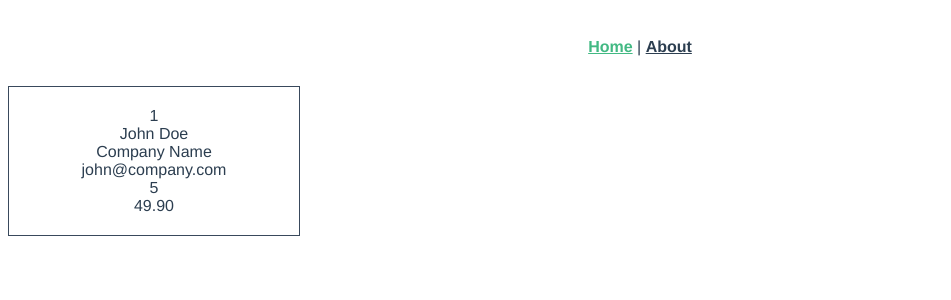
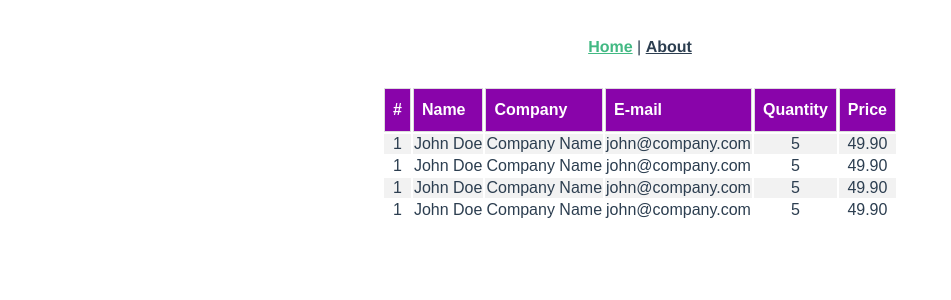
Before and after one commit to cantarellaa/swift-coding-task, a Vue app: page / in a window 1280 px wide. Shown: the top 300 px of the page, without its empty margins (0-951 px from the left). Built offline with nearby package versions, Linux system fonts and the light colour scheme.

Commit message:
Moved dummy users to parent and added styling

```diff
--- a/src/components/SingleUser.vue
+++ b/src/components/SingleUser.vue
@@ -1,32 +1,20 @@
 <template>
-  <div class="single-user">
-    <div> {{ user.id }}</div>
-    <div> {{ user.name }}</div>
-    <div> {{ user.company }}</div>
-    <div> {{ user.email }}</div>
-    <div> {{ user.quantity }}</div>
-    <div> {{ user.price }}</div>
-  </div>
+  <tr class="single-user">
+    <td> {{ user.id }}</td>
+    <td> {{ user.name }}</td>
+    <td> {{ user.company }}</td>
+    <td> {{ user.email }}</td>
+    <td> {{ user.quantity }}</td>
+    <td> {{ user.price }}</td>
+  </tr>
 </template>
 
 <script>
 export default {
   name: 'SingleUser',
-  data() {
-    return {
-      user: {
-        id: 1,
-        name: 'John Doe',
-        company: 'Company Name',
-        email: 'john@company.com',
-        quantity: '5',
-        price: '49.90'
-      }
-    }
+  props: {
+    user: Object
   }
-  // props: {
-  //   msg: String
-  // }
 
 }
 </script>
--- a/src/views/HomeView.vue
+++ b/src/views/HomeView.vue
@@ -1,6 +1,20 @@
 <template>
   <div class="home">
-    <SingleUser />
+    <table id="users-table">
+      <thead>
+      <tr>
+        <th>#</th>
+        <th>Name</th>
+        <th>Company</th>
+        <th>E-mail</th>
+        <th>Quantity</th>
+        <th>Price</th>
+      </tr>
+
+      <SingleUser v-for="user in users" :key="user.id" :user="user" />
+
+      </thead>
+    </table>
   </div>
 </template>
 
@@ -12,6 +26,72 @@ export default {
   name: 'HomeView',
   components: {
     SingleUser
+  },
+  data() {
+    return {
+      users: [
+        {
+          id: 1,
+          name: 'John Doe',
+          company: 'Company Name',
+          email: 'john@company.com',
+          quantity: '5',
+          price: '49.90'
+        },
+        {
+          id: 1,
+          name: 'John Doe',
+          company: 'Company Name',
+          email: 'john@company.com',
+          quantity: '5',
+          price: '49.90'
+        },
+        {
+          id: 1,
+          name: 'John Doe',
+          company: 'Company Name',
+          email: 'john@company.com',
+          quantity: '5',
+          price: '49.90'
+        },
+        {
+          id: 1,
+          name: 'John Doe',
+          company: 'Company Name',
+          email: 'john@company.com',
+          quantity: '5',
+          price: '49.90'
+        }
+      ]
+    }
   }
 }
 </script>
+
+<style scoped>
+  .home {
+  display: flex;
+  flex-direction: column;
+  align-items: center;
+  }
+
+  #users-table {
+    font-family: Arial, Helvetica, sans-serif;
+  }
+
+  #users-table td, #users-table th {
+    border: 1px solid #ddd;
+    padding: 8px;
+  }
+
+  #users-table tr:nth-child(even){background-color: #f2f2f2;}
+  #users-table tr:hover {background-color: #ddd;}
+
+  #users-table th {
+    padding-top: 12px;
+    padding-bottom: 12px;
+    text-align: left;
+    background-color: #8904aa;
+    color: white;
+  }
+</style>
```
